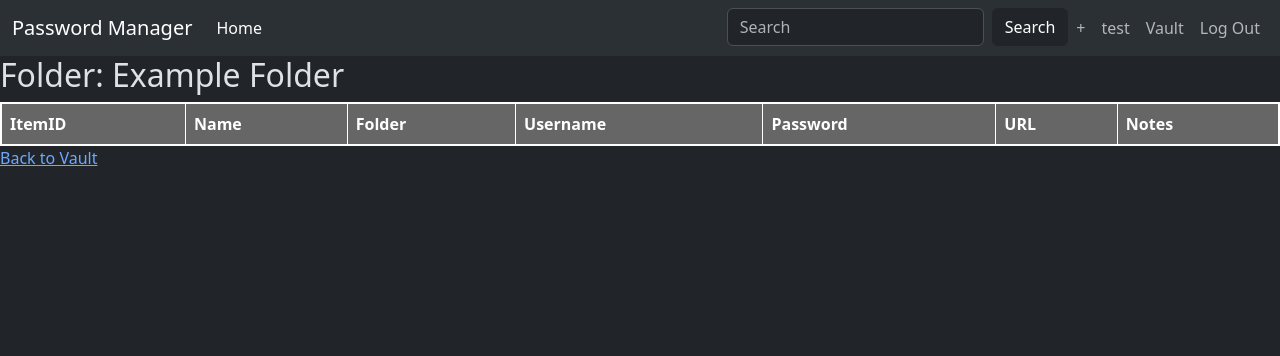
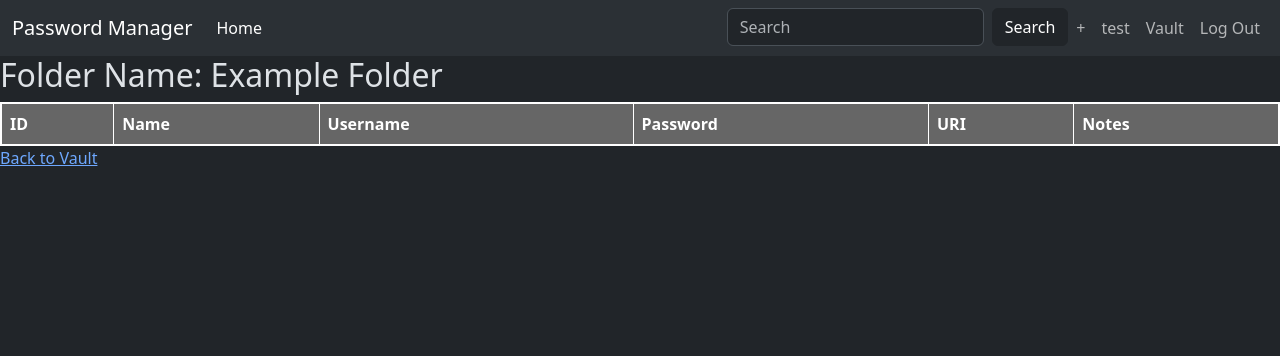
Before and after one commit to quinone/password-manager, a Flask app: a page that uses app/templates/folder.html in a window 1280 px wide. Shown: the top 356 px of the page. Run offline with Flask 3, Linux system fonts and the light colour scheme; the visitor is signed in with stand-in values (Sample User, id 1); data comes from the database, SQL or seed files in the repository; lists and menus that the app fills with data are empty; some libraries are stand-ins or nearby versions.

Commit message:
Decrypted values in folders table

```diff
--- a/app/templates/folder.html
+++ b/app/templates/folder.html
@@ -2,7 +2,7 @@
 {% block title %}Folder{% endblock %}
 
 {% block content %}
-<h2>Folder: {{ folder_name }}</h2>
+<h2>Folder Name: {{ folder_name }}</h2>
 
 <style>
     table {
@@ -24,25 +24,29 @@
  <table>
         <thead>
             <tr>
-            <th>ItemID</th>
+                <th>ID</th>
                 <th>Name</th>
-            <th>Folder</th>
                 <th>Username</th>
                 <th>Password</th>
-            <th>URL</th>
+                <th>URI</th>
                 <th>Notes</th>
             </tr>
         </thead>
         <tbody>
             {% for item in items %}
                 <tr>
-            <td>{{ item[0] }}</td>
-            <td>{{ item[1] }}</td>
-            <td>{{ item[2] }}</td>
-            <td>{{ item[3] }}</td>
-            <td>{{ item[4] }}</td>
-            <td>{{ item[5] }}</td>
-            <td>{{ item[6] }}</td>
+                    <td>{{ item.ID }}</td>
+                    <td>{{ item.NAME }}</td>
+                    <td>{{ item.USERNAME }}</td>
+                    <td>
+                    {% if hide_password %}
+                        ********
+                    {% else %}
+                        {{ item.PASSWORD }}
+                    {% endif %}
+                </td>
+                    <td>{{ item.URI }}</td>
+                    <td>{{ item.NOTES }}</td>
                 </tr>
             {% endfor %}
         </tbody>
--- a/app/vault.py
+++ b/app/vault.py
@@ -16,11 +16,6 @@ from sqlite3 import Error
 
 bp = Blueprint("vault", __name__, url_prefix="/vault", template_folder="templates")
 
-
-
-
-
-
 def get_items_for_folder(folder_id):
     try:
         conn = get_db()
@@ -33,8 +28,6 @@ def get_items_for_folder(folder_id):
     except Exception as e:
         flash("Error fetching items for folder: {}".format(str(e)), "danger")
         return []
-
-
 
 
 # The rest of your routes and functions...
@@ -76,7 +69,7 @@ def vault():
         return render_template("vault.html", folders=folders, items=decrypted_items)
     except Exception as e:
         flash("Error fetching data: {}".format(str(e)), "danger")
-        return render_template("vault.html", folders=[], items=[])
+        return render_template("vault.html", folders=[], items=[], hide_password=True)
 
 
 @bp.route("/profile")
@@ -92,7 +85,6 @@ def profile():
     user_info = cursor.fetchone()
     cursor.close()
     conn.close()
-    print("Connection closed in profile()")
     return render_template("profile.html", user_info=user_info)
 
 @bp.route("/new-item", methods=["GET", "POST"])
@@ -153,8 +145,28 @@ def new_folder():
 @bp.route("/folder/<int:folder_id>/<string:folder_name>")
 @login_required
 def view_folder(folder_id, folder_name):
-    items = get_items_for_folder(folder_id)
-    return render_template('folder.html', items=items, folder_id=folder_id, folder_name=folder_name)
+    try:
+        items = get_items_for_folder(folder_id)
+        decrypted_items = []
+        for item in items:
+            decrypted_item = {
+                "ID": item["ID"],
+                "NAME": item["NAME"],
+                "FOLDER_ID": item["FOLDER_ID"],
+                "USERNAME": decrypt_data(item["USERNAME"]),
+                "PASSWORD": decrypt_data(item["PASSWORD"]),
+                "URI": decrypt_data(item["URI"]),
+                "NOTES": decrypt_data(item["NOTES"])
+            }
+            decrypted_items.append(decrypted_item)
+        return render_template('folder.html', items=decrypted_items, folder_id=folder_id, folder_name=folder_name)
+    except Exception as e:
+        flash("Error fetching folder data: {}".format(str(e)), "danger")
+        return render_template("folder.html", items=[], folder_id=folder_id, folder_name=folder_name, hide_password=True)
+
+
+
+
 
 
 
```
Also changed, not shown: app/templates/vault.html (+13 -6 lines). Lines whose indentation alone changed are shown as unchanged.
